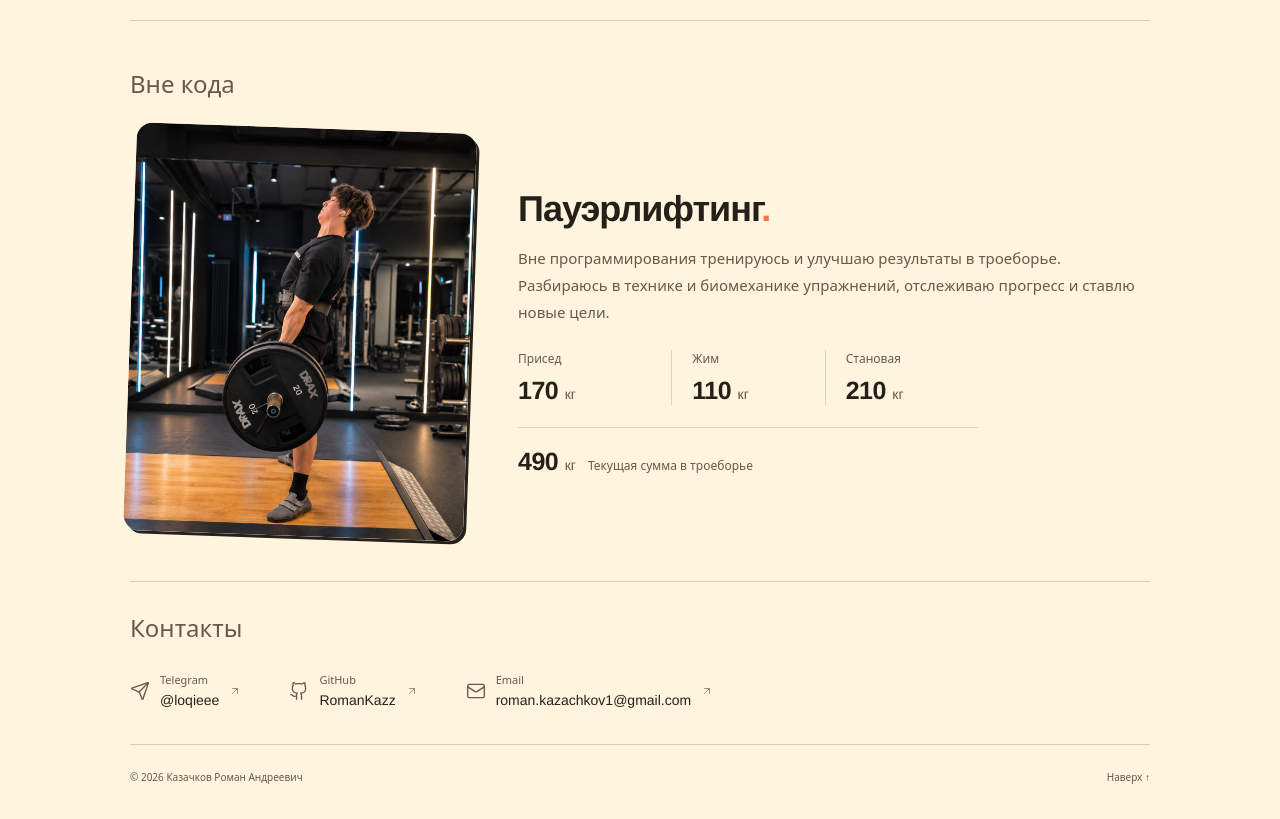
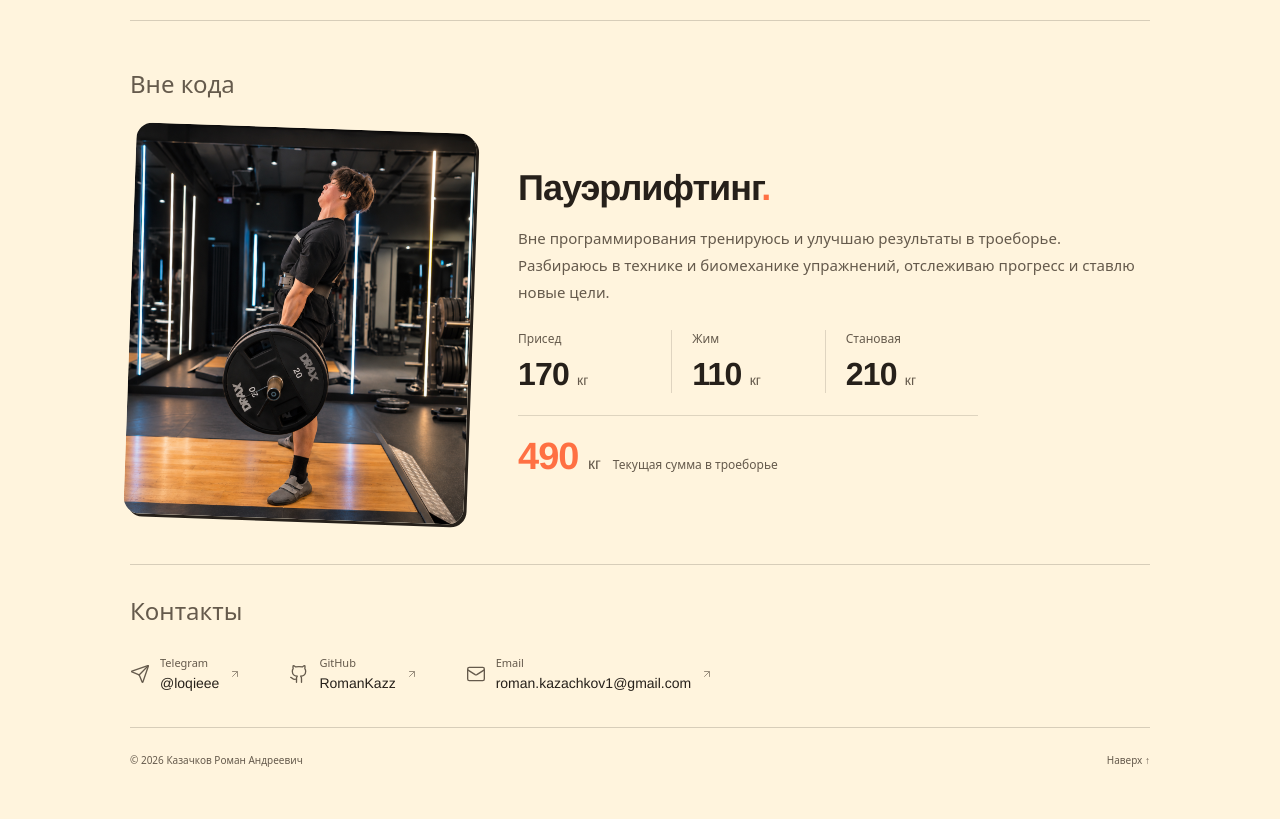
Before and after one commit to RomanKazz/web_portfolio, a React (Vite) app: page / in a window 1280 px wide. Shown: the part 1480-2299 px from the top of the page. Built offline with nearby package versions, Linux system fonts and the light colour scheme.

Commit message:
Refine training photo crop and emphasize lifting results

```diff
--- a/src/index.css
+++ b/src/index.css
@@ -355,3 +355,11 @@ footer{border-top:1px solid color-mix(in srgb,var(--fg) 18%,transparent)}
 
 /* Show the complete training photo at its natural aspect ratio. */
 .powerlifting-photo{aspect-ratio:auto;height:auto;object-fit:contain;object-position:center}
+
+/* Trim a little headroom while keeping the full lift visible. */
+.powerlifting-photo{aspect-ratio:4/4.6;height:auto;object-fit:cover;object-position:center bottom}
+.lift-stats dd{font-size:32px;font-weight:750;letter-spacing:-.8px;font-variant-numeric:tabular-nums}
+.lift-stats dd span{font-size:14px}
+.powerlifting-total strong{font-size:38px;font-weight:750;letter-spacing:-1px;color:var(--primary);font-variant-numeric:tabular-nums}
+.powerlifting-total strong span{font-size:16px;color:var(--secondary)}
+@media(max-width:600px){.lift-stats dd{font-size:30px}.powerlifting-total strong{font-size:34px}}
```
